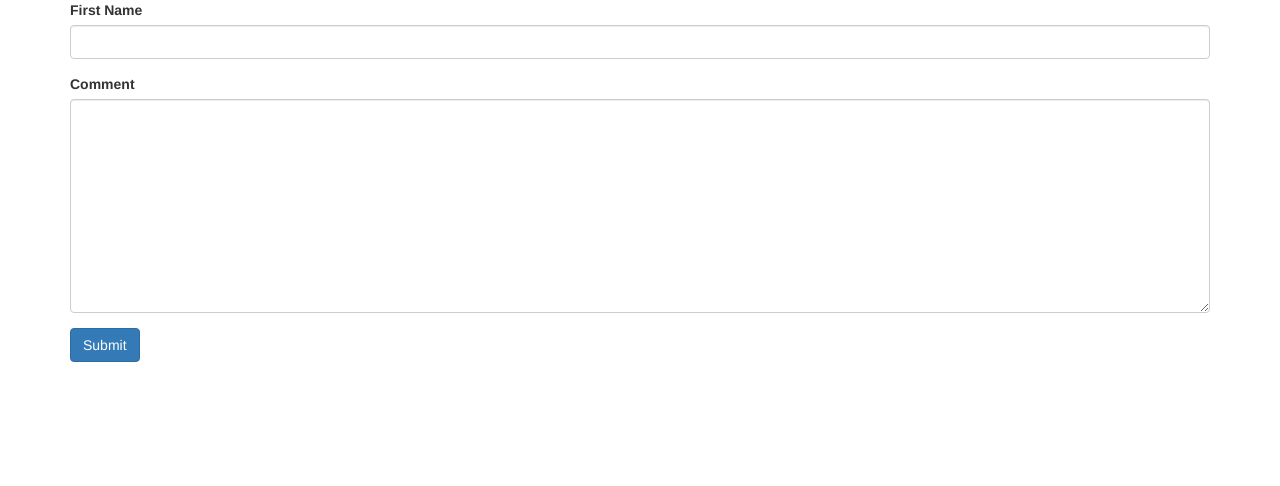
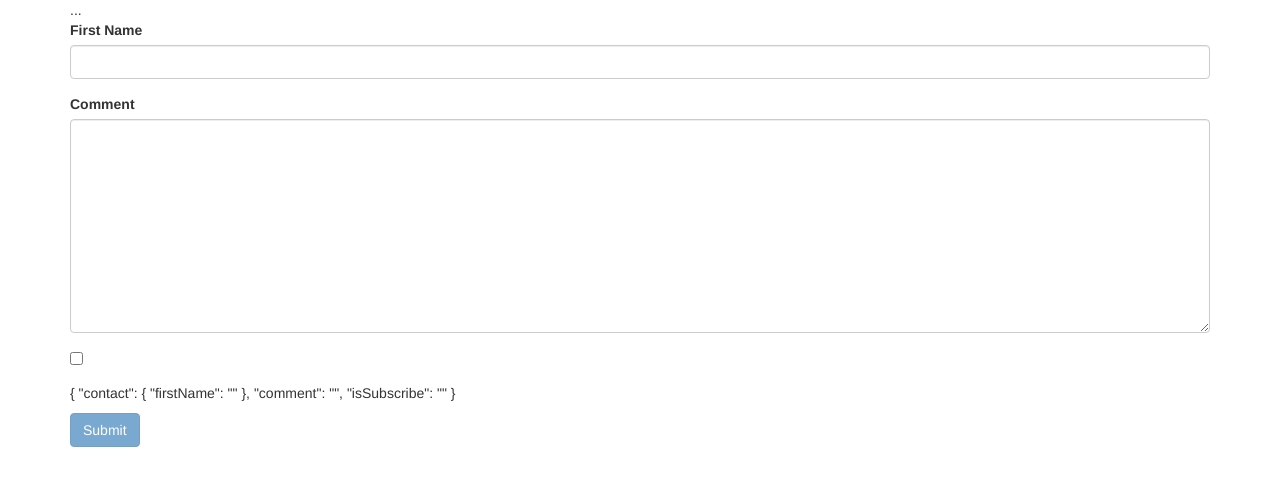
Before and after one commit to gagan0183/mosh-angular-prop, an Angular app in the folder hello-world/: page / in a window 1280 px wide. Shown: the top 486 px of the page. Built offline with nearby package versions, Linux system fonts and the light colour scheme.

Commit message:
adding checkboxes

```diff
--- a/hello-world/src/app/contact-form/contact-form.component.html
+++ b/hello-world/src/app/contact-form/contact-form.component.html
@@ -1,6 +1,6 @@
 <form #f="ngForm" (ngSubmit)="submit(f)">
   <div ngModelGroup="contact" #contact="ngModelGroup">
-    <div *ngIf="contact.valid">...</div>
+    <div *ngIf="!contact.valid">...</div>
     <div class="form-group">
       <label for="firstName">First Name</label>
       <input ngModel required minlength="9" name="firstName" #firstName="ngModel" (change)="p(firstName)" type="text" id="firstName" class="form-control">
@@ -14,5 +14,13 @@
     <label for="comment">Comment</label>
     <textarea name="comment" ngModel id="comment" #comment cols="30" rows="10" class="form-control"></textarea>
   </div>
-  <button class="btn btn-primary">Submit</button>
+  <div class="checkbox">
+    <label>
+      <input type="checkbox" ngModel name="isSubscribe">
+    </label>
+  </div>
+  <p>
+    {{ f.value | json }}
+  </p>
+  <button class="btn btn-primary" [disabled]="!f.valid">Submit</button>
 </form>
```
